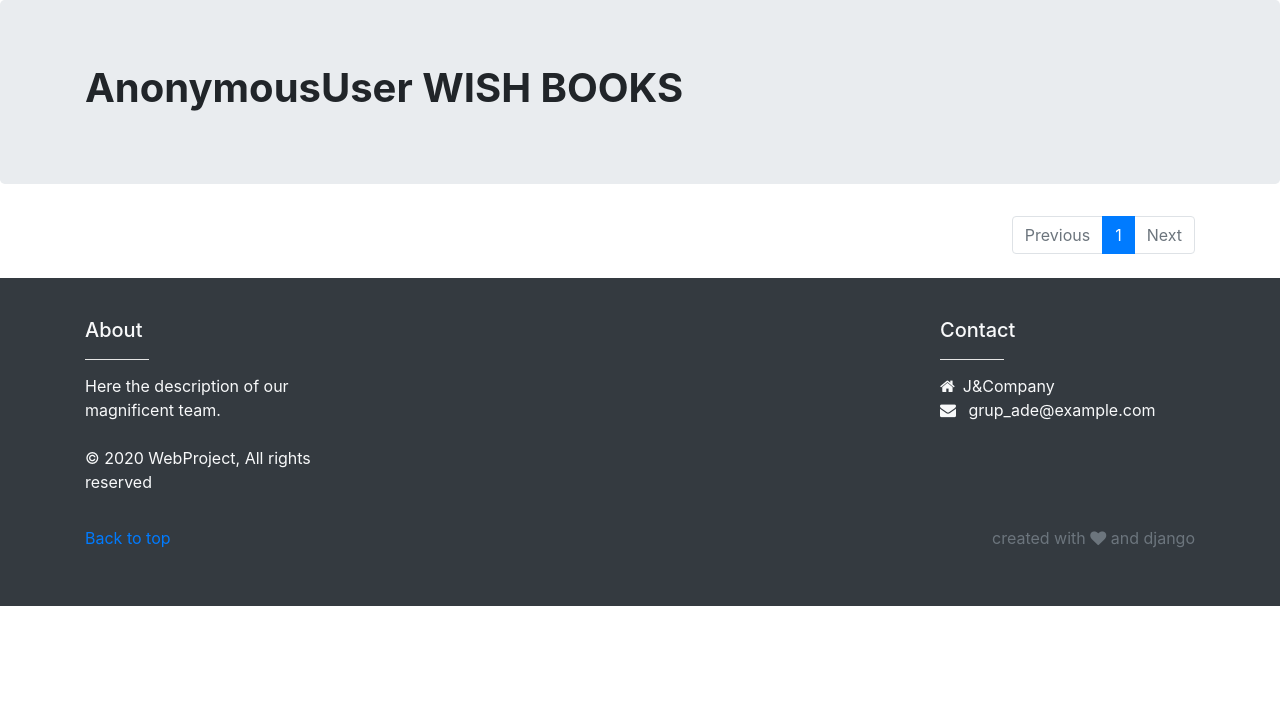
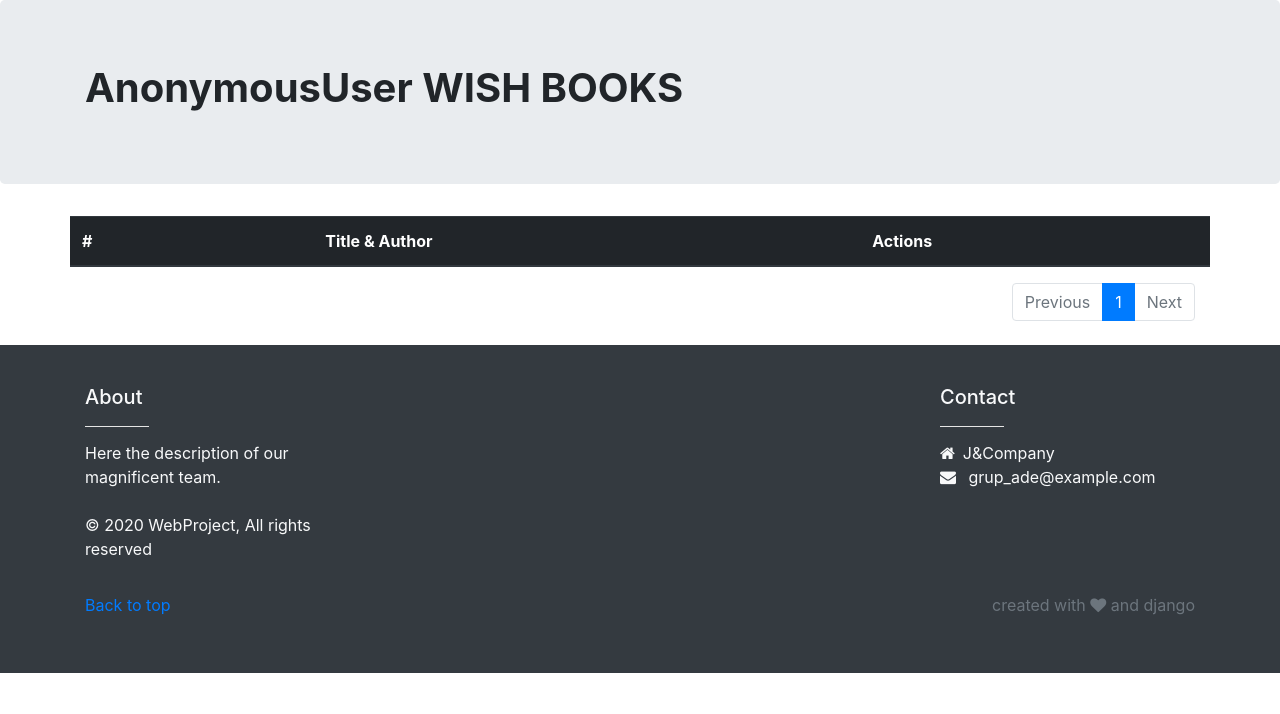
Before and after one commit to josalhor/WebProjectOne, a Django app: a page that uses book_visualizer/templates/wish_list.html in a window 1280 px wide. Shown: the part 86-800 px from the top of the page. Run offline with Django 3.2, Linux system fonts and the light colour scheme; tables that the repository leaves empty hold one stand-in row (values such as "Sample post"); lists and menus that the app fills with data are empty; parts of the project's set-up code (start-up, migrations or seed data) failed here and were passed over; some libraries are stand-ins or nearby versions.

Commit message:
Wish List new design

```diff
--- a/book_visualizer/templates/wish_list.html
+++ b/book_visualizer/templates/wish_list.html
@@ -11,39 +11,49 @@
 	<div class="row">
 	</div>
 </div>
+
 <div class="container">
-	<script src="{% static 'book_ajax.js' %}"></script>
 	<div class="row">
-		<div class="col">
-			<div class="row">
-				{% for book in books %}
-					<div class="col-12 col-md-6 col-lg-4">
-						<div class="card" style="width: 18rem;">
-							<div class="card-body">
-								<a href="{% url 'book_details' book.pk %}">
-									<img id="book-thumb-{{book.isbn}}" class="card-img-top mx-auto d-block" style="border-radius:0;width:140px;height:200px;object-fit: contain" src="{% static 'stock_temp.jpg' %}"/>
-								</a>
+		<table class="table table-hover table-striped">
+			<thead>
+			<tr class="thead-dark">
+				<th>#</th>
+				<th></th>
+				<th>Title & Author</th>
+				<th>Actions</th>
+			</tr>
+		</thead>
+			<tbody>
+				{% for book in books_list %}
+				<tr>
+					<td>
+						{{ forloop.counter }}
+					</td>
+					<td>
+						<div><a href="{% url 'book_details' book.pk %}">
+							<img id="book-thumb-{{book.isbn}}" class="card-img-top mx-auto d-block" style="border-radius:0;width:100px;height:143px;object-fit: contain" src="{% static 'stock_temp.jpg' %}"/>
+						</a><div>
 						<script>
 							setBookImg($('#book-thumb-{{book.isbn}}'), "{{book.isbn}}");
 						</script>
-								<h4 class="card-title text-truncate"><a href="{% url 'book_details' book.pk %}" title="View Book">{{ book.title }}</a></h4>
-								<h6 class="card-subtitle mb-2 text-muted text-truncate">{{ book.author }}</h6>
-								<div class="card-text" style="line-height: 1.5em;height: 6em;overflow: hidden;">{{ book.summary }}</div>
-								<div class="row">
-									<div class="col">
-										<p><a href="{% url 'book_details' book.pk %}" class="btn btn-danger btn-block"> Read More </a></p>
-									</div>
-								</div>
-							</div>
-						</div>
-					</div>
+					</td>
+					<td>
+						{{ book.title }} - {{ book.author }}
+					</td>
+					<td>
+						<a href="#" class="btn btn-warning"><i class="fas fa-edit"></i></a> |
+						<a href="#" class="btn btn-danger"><i class="fas fa-trash"></i></a>
+					</td>
+				</tr>
 				{% endfor %}
+			</tbody>
+		</table>
 		<div class="col-12">
 			<nav aria-label="...">
 				<ul class="pagination justify-content-end mb-4">
 					{% if books_list.has_previous %}
 						<li class="page-item activate">
-									<a class="page-link" href="?page={{ books.previous_page_number }}">Previous</a>
+							<a class="page-link" href="?page={{ books_list.previous_page_number }}">Previous</a>
 						</li>
 					{% else %}
 						<li class="page-item disabled">
@@ -54,7 +64,6 @@
 					<li class="page-item active"><a class="page-link" href="#">{{ books_list.number }}</a>
 						<span class="sr-only">(current)</span>
 					</li>
-
 					{% if books_list.has_next %}
 						<li class="page-item activate">
 							<a class="page-link" href="?page={{ books_list.next_page_number }}">Next</a>
@@ -69,6 +78,4 @@
 		</div>
 	</div>
 </div>
-	</div>
-</div>
 {% endblock content %}
--- a/book_visualizer/views.py
+++ b/book_visualizer/views.py
@@ -114,7 +114,7 @@ def wish_list(request, user):
 	wished_books = u.wishes.all()
 
 	page = request.GET.get('page', 1)
-	paginator = Paginator(wished_books, 6) # Show 6 books per page
+	paginator = Paginator(wished_books, 9) # Show 6 books per page
 
 	try:
 		books_list = paginator.page(page)
@@ -125,7 +125,6 @@ def wish_list(request, user):
 
 
 	context = {
-		'books': wished_books,
 		'books_list': books_list
 	}
 
```
Also changed, not shown: book_visualizer/templates/book_details.html (+12 -3 lines). Lines whose indentation alone changed are shown as unchanged.
